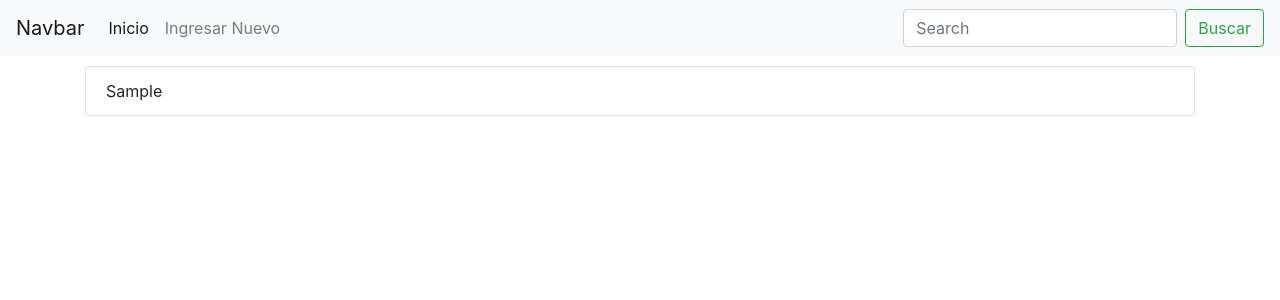
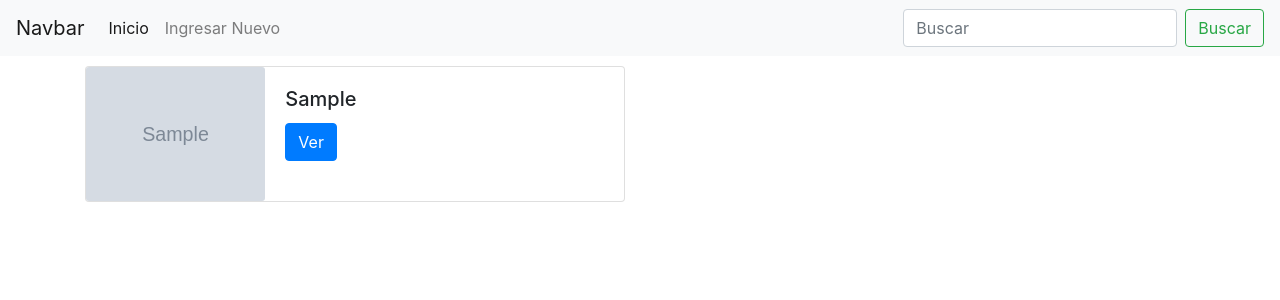
Before and after one commit to hushino/chat-php-muni, a PHP site: page / in a window 1280 px wide. Shown: the top 300 px of the page. Run offline with PHP 8.4, Linux system fonts and the light colour scheme; tables that the repository leaves empty or names only in its code hold one stand-in row (values such as "Sample post"); grey boxes marked "Sample" are stand-in pictures.

Commit message:
buscar y ver

```diff
--- a/header.php
+++ b/header.php
@@ -25,7 +25,7 @@
       </li>
     </ul>
     <form method="post" action="buscar.php" class="form-inline my-2 my-lg-0">
-      <input class="form-control mr-sm-2" name="buscar" type="buscar" placeholder="Search" aria-label="Search">
+      <input class="form-control mr-sm-2" name="buscar" type="buscar" placeholder="Buscar" aria-label="Buscar">
       <button class="btn btn-outline-success my-2 my-sm-0" type="submit">Buscar</button>
     </form>
   </div>
--- a/index.php
+++ b/index.php
@@ -5,16 +5,30 @@ require "header.php";
 <body>
         <?php
         require "conexion.php";
-        $sqlMaxCodigo = "SELECT * FROM filiacion";
+        $sqlMaxCodigo = "SELECT * FROM filiacion ORDER BY id DESC LIMIT 10 ";
         $res = $conn->prepare($sqlMaxCodigo);
         $res->execute();
         ?>
         <div class="container">
 
                 <?php while ($re = $res->fetch(PDO::FETCH_ASSOC)) : ?>
-                        <ul class="list-group" style="margin-top: 10px;">
-                                <li class="list-group-item"> <?php echo $re['titular']; ?></li>
-                        </ul>
+
+                        <div class="card mb-3" style="max-width: 540px;margin-top: 10px;">
+                                <div class="row no-gutters">
+                                        <div class="col-md-4">
+                                                <img src="<?php echo $re['foto']; ?>" class="card-img" alt="foto">
+                                        </div>
+                                        <div class="col-md-8">
+                                                <div class="card-body">
+                                                        <h5 class="card-title"><?php echo $re['titular']; ?></h5>
+                                                        <a href="ver.php?id=<?php echo $re['id']; ?>" class="btn btn-primary">Ver</a>
+                                                        <p class="card-text"></p>
+                                                        <p class="card-text"><small class="text-muted"></small></p>
+                                                </div>
+                                        </div>
+                                </div>
+                        </div>
+
                 <?php endwhile; ?>
 
         </div>
--- a/insert.php
+++ b/insert.php
@@ -1,6 +1,5 @@
 <?php
 require "conexion.php";
-
 
 $titular = $_POST['titular'];
 $nacionalidad = $_POST['nacionalidad'];
```
Also changed, not shown: buscar.php (+25 -7 lines), ver.php (added, +13 -0 lines).
